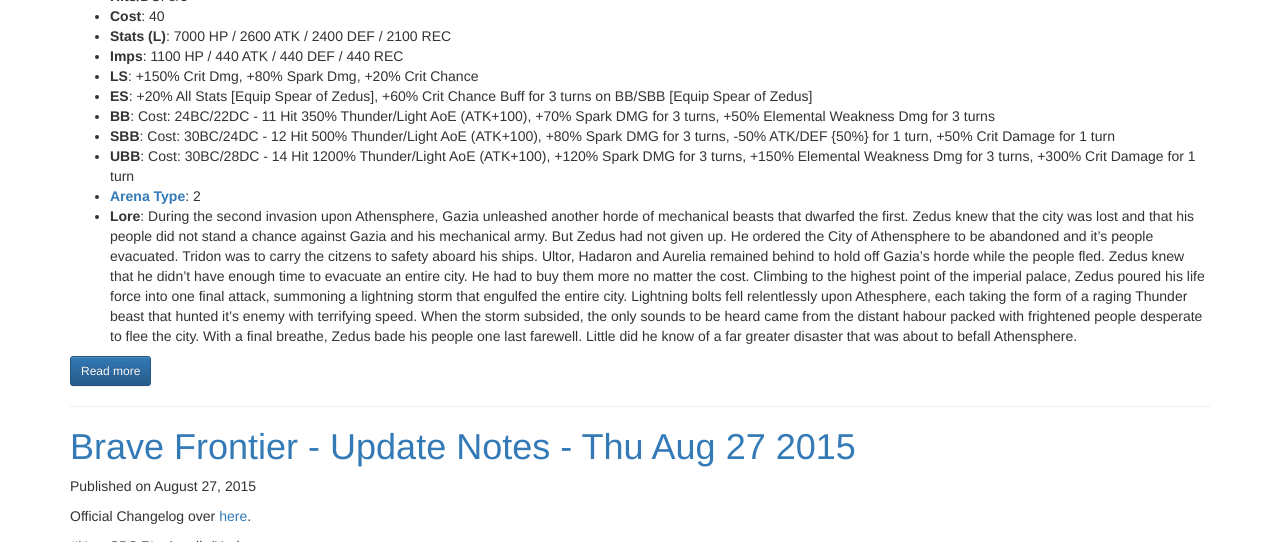
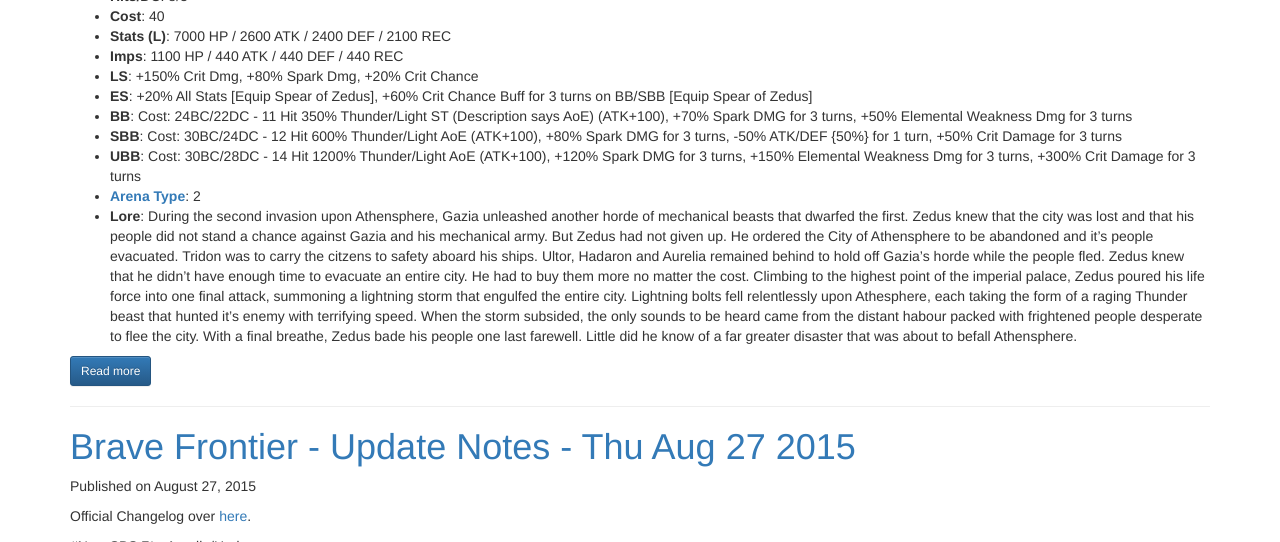
Before and after one commit to Deathmax/deathmax.github.io, a Jekyll site: the page built from index.html, in a window 1280 px wide and 900 px high, scrolled down 2654 px, cut to the strip 152-694 px from the top of the window. Built offline with Jekyll 4.4.1, drawn with Linux system fonts in a browser that asks for light colours; nearby versions of some CDN libraries; library files that are not in the unit come from our copies; the list of posts is cut into pages by our own code.

Commit message:
Update Zedus data.

```diff
--- a/_posts/2015-09-23-brave-frontier---update-notes---wed-sep-23-2015.md
+++ b/_posts/2015-09-23-brave-frontier---update-notes---wed-sep-23-2015.md
@@ -44,8 +44,8 @@
 * **Imps**: 1100 HP / 440 ATK / 440 DEF / 440 REC
 * **LS**: +150% Crit Dmg, +80% Spark Dmg, +20% Crit Chance
 * **ES**: +20% All Stats [Equip Spear of Zedus], +60% Crit Chance Buff for 3 turns on BB/SBB [Equip Spear of Zedus]
-* **BB**: Cost: 24BC/22DC - 11 Hit 350% Thunder/Light AoE (ATK+100), +70% Spark DMG for 3 turns, +50% Elemental Weakness Dmg for 3 turns
-* **SBB**: Cost: 30BC/24DC - 12 Hit 500% Thunder/Light AoE (ATK+100), +80% Spark DMG for 3 turns, -50% ATK/DEF {50%} for 1 turn, +50% Crit Damage for 1 turn
-* **UBB**: Cost: 30BC/28DC - 14 Hit 1200% Thunder/Light AoE (ATK+100), +120% Spark DMG for 3 turns, +150% Elemental Weakness Dmg for 3 turns, +300% Crit Damage for 1 turn
+* **BB**: Cost: 24BC/22DC - 11 Hit 350% Thunder/Light ST (Description says AoE) (ATK+100), +70% Spark DMG for 3 turns, +50% Elemental Weakness Dmg for 3 turns
+* **SBB**: Cost: 30BC/24DC - 12 Hit 600% Thunder/Light AoE (ATK+100), +80% Spark DMG for 3 turns, -50% ATK/DEF {50%} for 1 turn, +50% Crit Damage for 3 turns
+* **UBB**: Cost: 30BC/28DC - 14 Hit 1200% Thunder/Light AoE (ATK+100), +120% Spark DMG for 3 turns, +150% Elemental Weakness Dmg for 3 turns, +300% Crit Damage for 3 turns
 * **[Arena Type](https://www.reddit.com/r/bravefrontier/comments/340vh5/arena_ai_for_global_units_v2/)**: 2
 * **Lore**: During the second invasion upon Athensphere, Gazia unleashed another horde of mechanical beasts that dwarfed the first. Zedus knew that the city was lost and that his people did not stand a chance against Gazia and his mechanical army. But Zedus had not given up. He ordered the City of Athensphere to be abandoned and it's people evacuated. Tridon was to carry the citzens to safety aboard his ships. Ultor, Hadaron and Aurelia remained behind to hold off Gazia's horde while the people fled. Zedus knew that he didn't have enough time to evacuate an entire city. He had to buy them more no matter the cost. Climbing to the highest point of the imperial palace, Zedus poured his life force into one final attack, summoning a lightning storm that engulfed the entire city. Lightning bolts fell relentlessly upon Athesphere, each taking the form of a raging Thunder beast that hunted it's enemy with terrifying speed. When the storm subsided, the only sounds to be heard came from the distant habour packed with frightened people desperate to flee the city. With a final breathe, Zedus bade his people one last farewell. Little did he know of a far greater disaster that was about to befall Athensphere.
```
